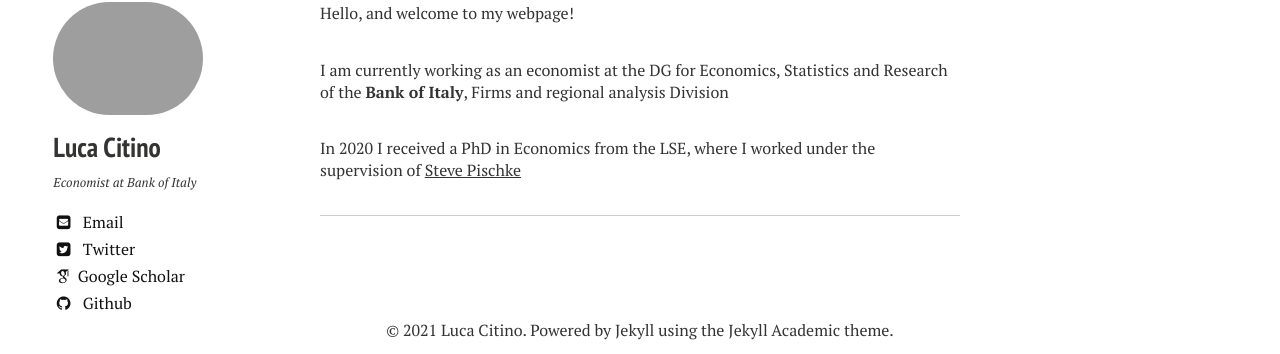
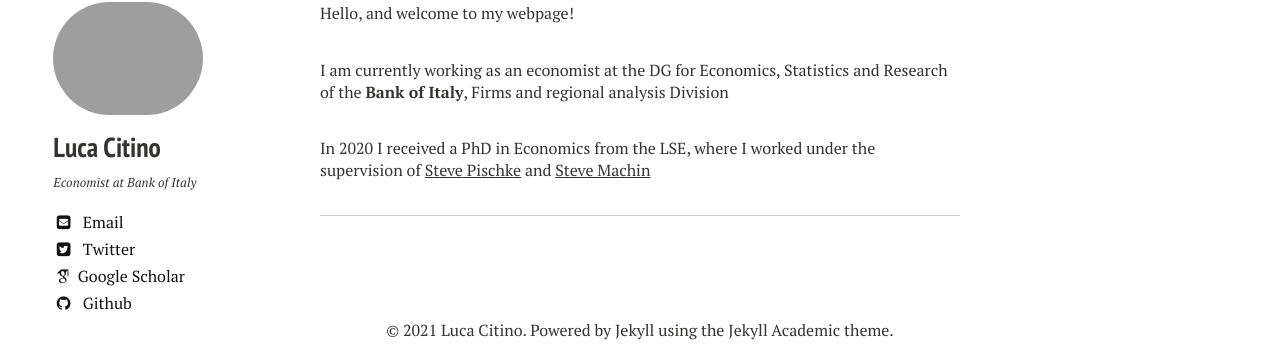
Before and after one commit to luca-citino/luca-citino.github.io, a Jekyll site: the page built from index.md, in a window 1280 px wide. Shown: the part 160-514 px from the top of the page. Built offline with Jekyll 4.4.1, drawn with Linux system fonts in a browser that asks for light colours; nearby versions of some CDN libraries; some web fonts are replaced.

Commit message:
Update index.md

```diff
--- a/index.md
+++ b/index.md
@@ -7,4 +7,4 @@ Hello, and welcome to my webpage!
 
 I am currently working as an economist at the DG for Economics, Statistics and Research of the **Bank of Italy**, Firms and regional analysis Division
 
-In 2020 I received a PhD in Economics from the LSE, where I worked under the supervision of [Steve Pischke](https://personal.lse.ac.uk/pischke/)
+In 2020 I received a PhD in Economics from the LSE, where I worked under the supervision of [Steve Pischke](https://personal.lse.ac.uk/pischke/) and [Steve Machin](https://personal.lse.ac.uk/machin/)
```
